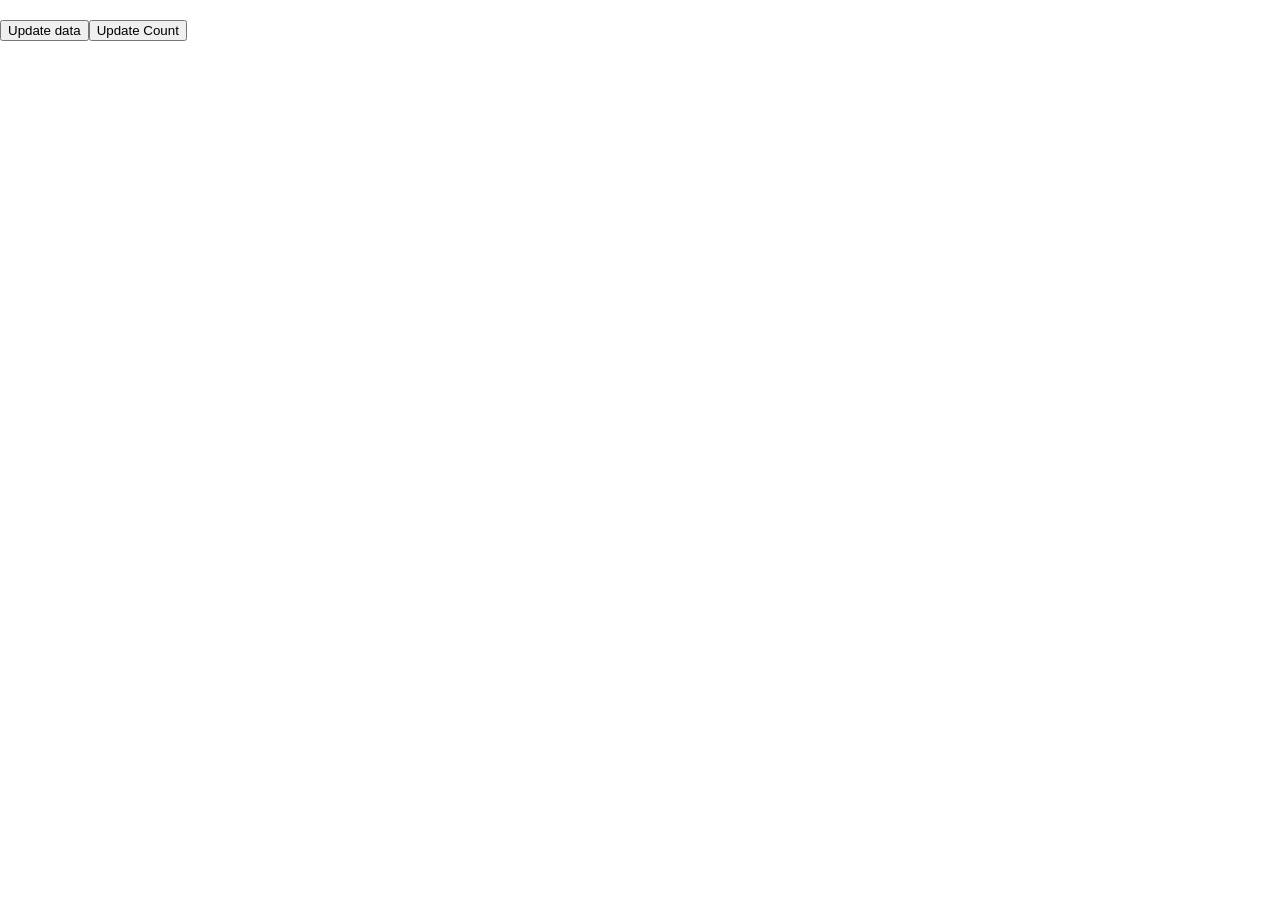
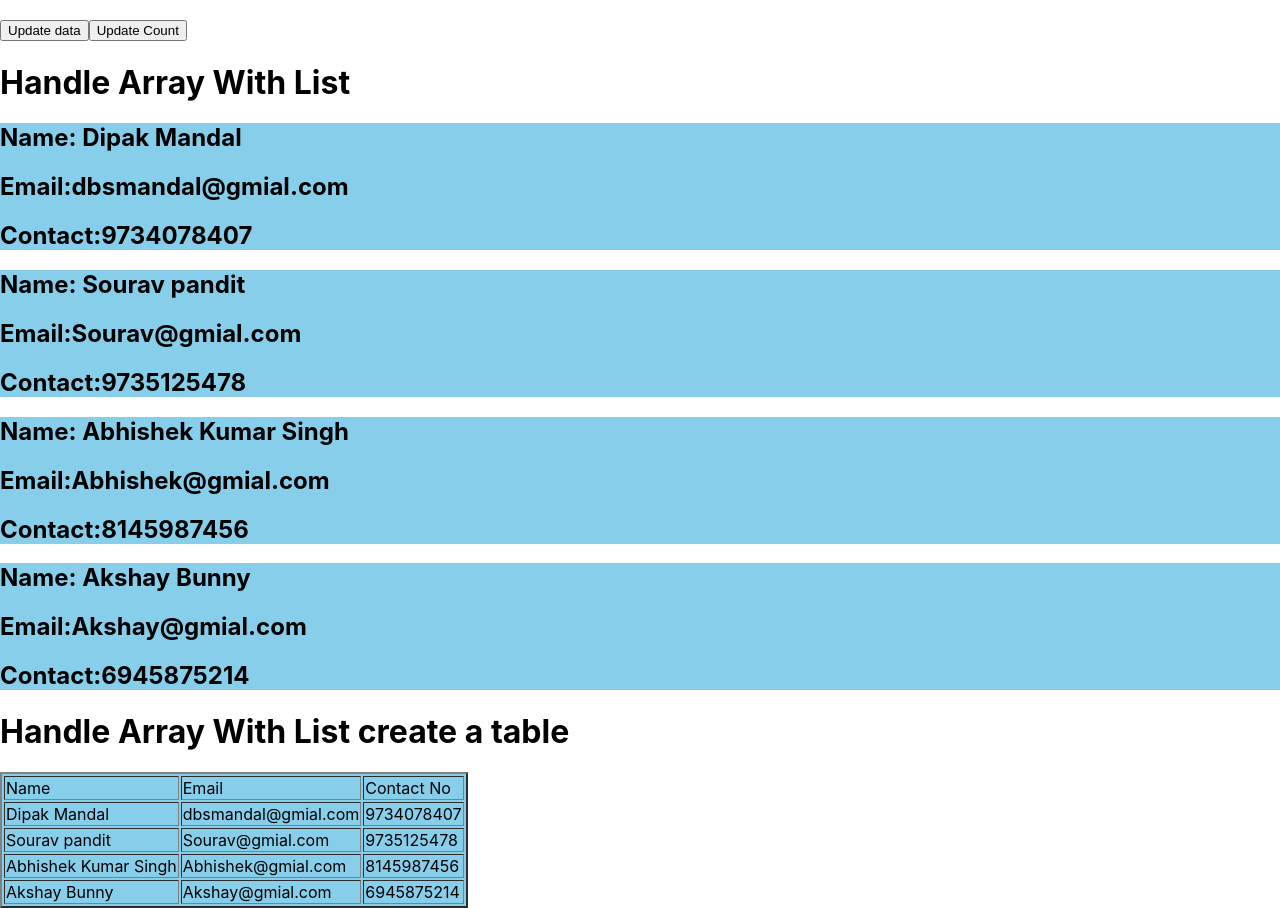
Before and after one commit to dbsmandal/React-Tutorial, a React (Create React App) app in the folder react-tutorial/: page / in a window 1280 px wide. Shown: the part 300-1208 px from the top of the page. Before the commit the page ends 800 px from the top, so only its background shows below. Built offline with nearby package versions, Linux system fonts and the light colour scheme.

Commit message:
Create ampa function and use in a table

```diff
--- a/react-tutorial/src/App.js
+++ b/react-tutorial/src/App.js
@@ -1,6 +1,7 @@
 import './App.css';
 import UseEfectWithCondition from './Use Efect/UseEfectWithCondition';
 import Main1 from './Use Efect/Main1';
+import TableMap from './Array/TableMap';
 function App() {
   return (
   <>
@@ -10,6 +11,9 @@ function App() {
 <div>
 <Main1/>
 </div>
+<div className="map">
+  <TableMap/>
+</div>
 
   </>
   );
--- /dev/null
+++ b/react-tutorial/src/Array/TableMap.js
@@ -0,0 +1,73 @@
+import React from 'react'
+
+export default function TableMap() {
+    const students = [
+        {
+            Name: 'Dipak Mandal',
+            Email: 'dbsmandal@gmial.com',
+            Contact: '9734078407'
+        },
+        {
+            Name: 'Sourav pandit',
+            Email: 'Sourav@gmial.com',
+            Contact: '9735125478'
+        },
+        {
+            Name: 'Abhishek Kumar Singh',
+            Email: 'Abhishek@gmial.com',
+            Contact: '8145987456'
+        },
+        {
+            Name: 'Akshay Bunny',
+            Email: 'Akshay@gmial.com',
+            Contact: '6945875214'
+        },
+
+    ]
+
+    return (
+        <>
+            <div>
+                <h1>Handle Array With List</h1>
+                {
+                    students.map((dbs) =>
+                        <div style={{ backgroundColor: "skyblue" }}>
+                            <h2>Name: {dbs.Name}</h2>
+                            <h2>Email:{dbs.Email}</h2>
+                            <h2>Contact:{dbs.Contact}</h2>
+                        </div>)
+
+                }
+            </div>
+            <div>
+                <h1>Handle Array With List create a table </h1>
+                <table border={2} style={{ backgroundColor: "skyblue" }}>
+                <tr>
+                    <td>Name</td>
+                    <td>Email</td>
+                    <td>Contact No </td>
+                    </tr>
+
+                    {
+                        students.map((dbs) =>
+                            <tr>
+                                <td>{dbs.Name}</td>
+                                <td>{dbs.Email}</td>
+                                <td>{dbs.Contact}</td>
+
+                            </tr>
+                        )
+                    }
+                </table>
+
+            </div>
+        </>
+
+    )
+}
+
+//how to use map function
+//1.create a Array(students)
+//2.Define a map function like that students.map(()=>);
+//3.Define a data name like (dbs)"you can choose any name "
+//4. After that put the name in map funtion like that students.map((dbs)=> "Here you can take div and use the data inside Students Array like that {dbs.Name}{dbs.Email}{dbs.Contact}")
```
